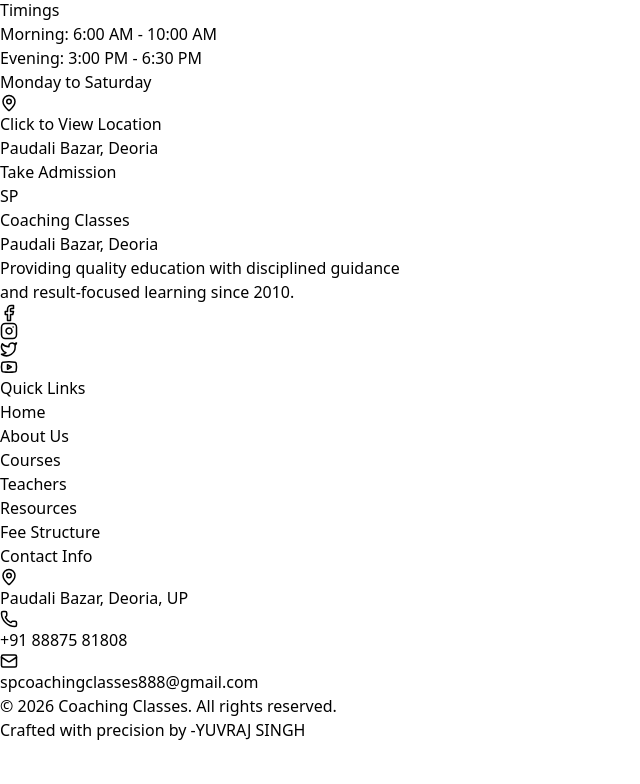
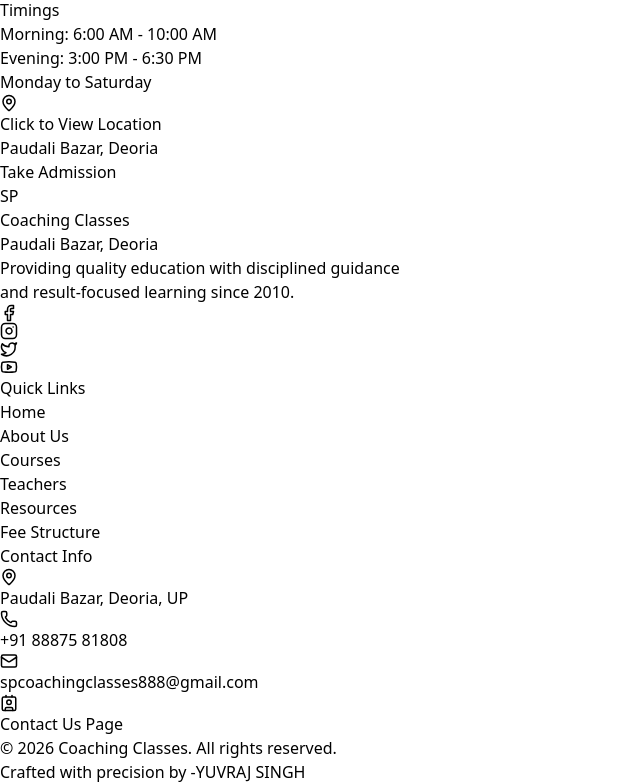
Before and after one commit to yuvraj-singh-0001/S-P-Coaching, a React (Vite) app in the folder client/: page / in a window 1280 px wide. Shown: the part 7488-8272 px from the top of the page, without its empty margins (0-640 px from the left). Before the commit the page ends 8230 px from the top, so only its background shows below. Built offline with nearby package versions, Linux system fonts and the light colour scheme; no server answers.

Commit message:
i have add the contact page link in the footer and i have fix scrool bar in hoame page

```diff
--- a/client/src/components/layout/Footer.jsx
+++ b/client/src/components/layout/Footer.jsx
@@ -1,4 +1,4 @@
-import { Facebook, Instagram, Twitter, Youtube, Mail, MapPin, Phone } from "lucide-react";
+import { Facebook, Instagram, Twitter, Youtube, Mail, MapPin, Phone, Contact } from "lucide-react";
 import { useNavigate } from "react-router-dom";
 
 const Footer = () => {
@@ -10,6 +10,7 @@ const Footer = () => {
     { title: "Courses", path: "/courses" },
     { title: "Teachers", path: "/teachers"},
     { title: "Resources", path: "/resources" },
+
   ];
 
   return (
@@ -121,6 +122,7 @@ const Footer = () => {
               Contact Info
             </h3>
 
+
             <ul className="space-y-3 text-sm">
 
               {/* Location Click → Google Map Open */}
@@ -147,6 +149,14 @@ const Footer = () => {
                   href="mailto:contact@spcoaching.com"
                   className="text-gray-300 hover:text-yellow-400 transition text-left">
                   spcoachingclasses888@gmail.com
+                </a>
+              </li>
+              <li className="flex items-center gap-3">
+                <Contact className="text-yellow-400" size={18} />
+                <a
+                  href="/contact"
+                  className="text-gray-300 hover:text-yellow-400 transition text-left">
+                  Contact Us Page
                 </a>
               </li>
 
--- a/client/src/pages/Home.jsx
+++ b/client/src/pages/Home.jsx
@@ -30,7 +30,7 @@ const Home = () => {
       {/* ---- CONTACT ---- */}
       <div
         id="contact"
-        className="scroll-mt-[80px]"
+        // className="scroll-mt-[80px]"
       >
         <Contact />
       </div>
```
